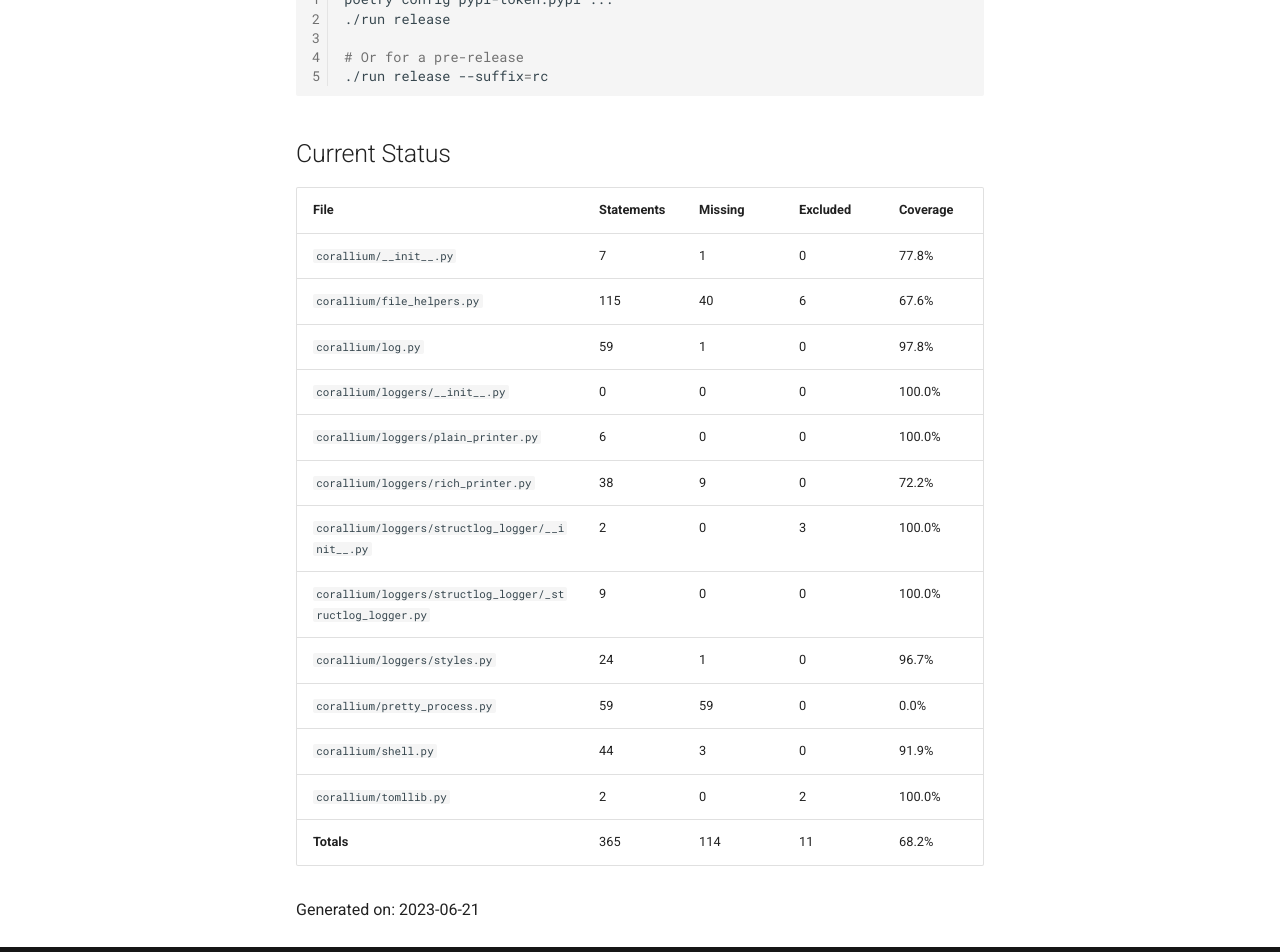
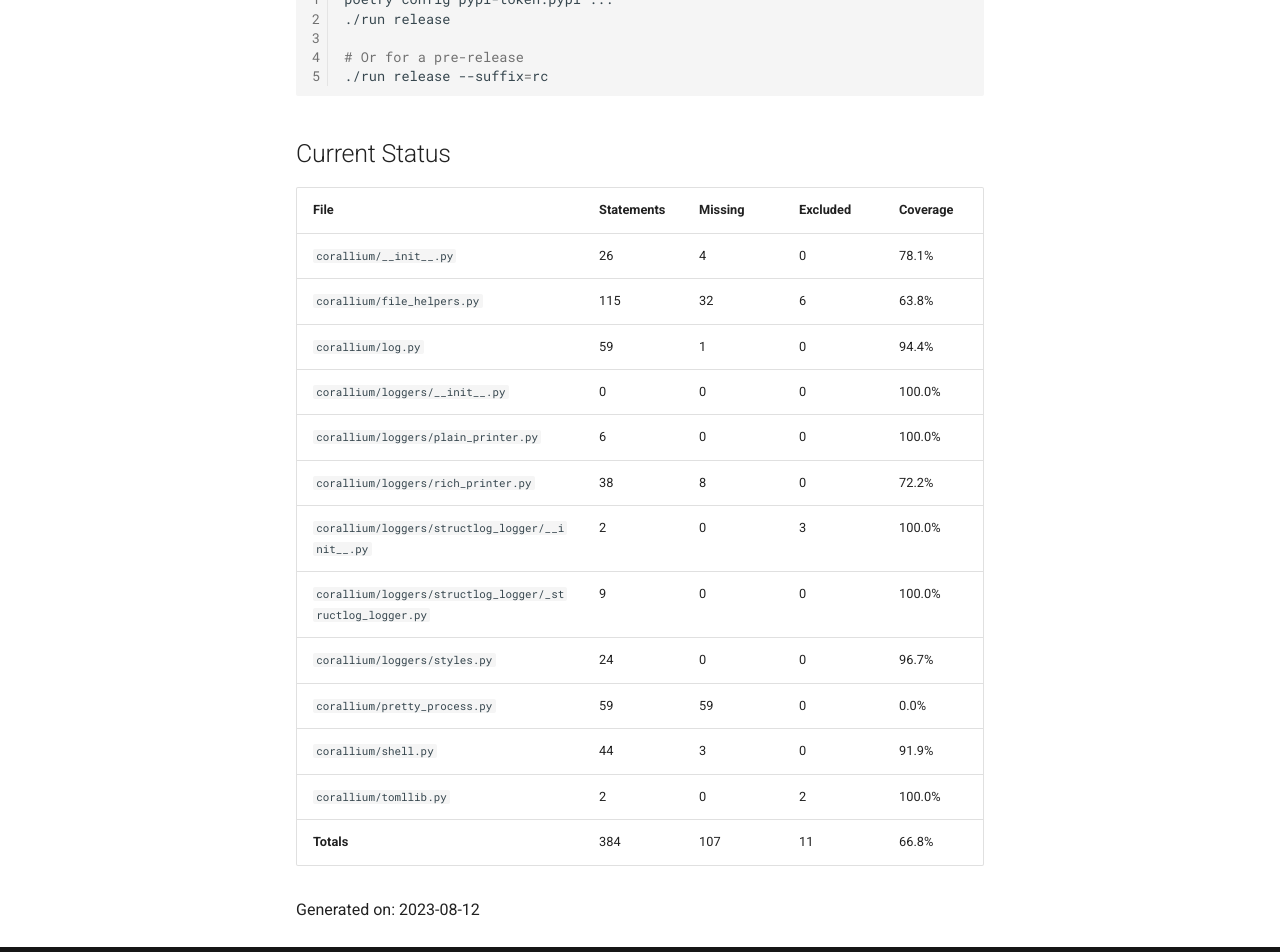
Before and after one commit to KyleKing/corallium, an MkDocs documentation site: the page built from docs/docs/DEVELOPER_GUIDE.md, in a window 1280 px wide and 1400 px high, scrolled down 461 px. Shown: the part 409-1361 px from the top of the window. Built offline with MkDocs 1.6.1 and Material for MkDocs 9.7.7, drawn with Linux system fonts in a browser that asks for light colours; comment, search, counter and statistics services are not loaded.

```diff
--- a/docs/docs/DEVELOPER_GUIDE.md
+++ b/docs/docs/DEVELOPER_GUIDE.md
@@ -46,19 +46,19 @@
 <!-- {cts} COVERAGE -->
 | File                                                      |   Statements |   Missing |   Excluded | Coverage   |
 |-----------------------------------------------------------|--------------|-----------|------------|------------|
-| `corallium/__init__.py`                                   |            7 |         1 |          0 | 77.8%      |
-| `corallium/file_helpers.py`                               |          115 |        40 |          6 | 67.6%      |
-| `corallium/log.py`                                        |           59 |         1 |          0 | 97.8%      |
+| `corallium/__init__.py`                                   |           26 |         4 |          0 | 78.1%      |
+| `corallium/file_helpers.py`                               |          115 |        32 |          6 | 63.8%      |
+| `corallium/log.py`                                        |           59 |         1 |          0 | 94.4%      |
 | `corallium/loggers/__init__.py`                           |            0 |         0 |          0 | 100.0%     |
 | `corallium/loggers/plain_printer.py`                      |            6 |         0 |          0 | 100.0%     |
-| `corallium/loggers/rich_printer.py`                       |           38 |         9 |          0 | 72.2%      |
+| `corallium/loggers/rich_printer.py`                       |           38 |         8 |          0 | 72.2%      |
 | `corallium/loggers/structlog_logger/__init__.py`          |            2 |         0 |          3 | 100.0%     |
 | `corallium/loggers/structlog_logger/_structlog_logger.py` |            9 |         0 |          0 | 100.0%     |
-| `corallium/loggers/styles.py`                             |           24 |         1 |          0 | 96.7%      |
+| `corallium/loggers/styles.py`                             |           24 |         0 |          0 | 96.7%      |
 | `corallium/pretty_process.py`                             |           59 |        59 |          0 | 0.0%       |
 | `corallium/shell.py`                                      |           44 |         3 |          0 | 91.9%      |
 | `corallium/tomllib.py`                                    |            2 |         0 |          2 | 100.0%     |
-| **Totals**                                                |          365 |       114 |         11 | 68.2%      |
+| **Totals**                                                |          384 |       107 |         11 | 66.8%      |
 
-Generated on: 2023-06-21
+Generated on: 2023-08-12
 <!-- {cte} -->
```
Also changed, not shown: docs/docs/CHANGELOG.md (+2 -0 lines), 5 other files.
